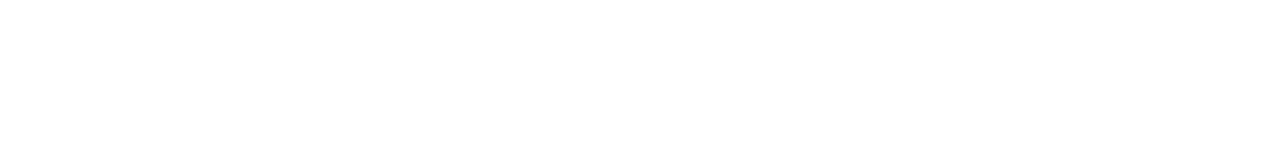
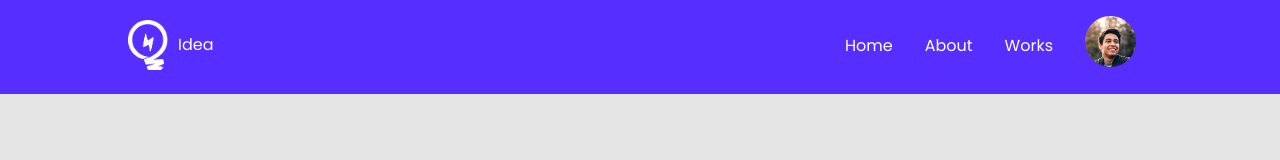
Before and after one commit to Sahariar/leader-board, a plain HTML site: page index.html in a window 1280 px wide. Drawn offline with Linux system fonts and the light colour scheme.

Commit message:
header top bar finished

```diff
--- a/css/style.css
+++ b/css/style.css
@@ -0,0 +1,58 @@
+body{
+    /* font-family: 'Open Sans', sans-serif; */
+    font-family: 'Poppins', sans-serif;
+    /* font-family: 'Roboto', sans-serif; */
+    margin: 0;
+    background-color: #E5E5E5;
+}
+
+/* Header top bar */
+
+.top-bar{
+width: 100%;
+height: 94px;
+left: 0px;
+top: 0px;
+background: #562EFF;
+}
+.container{
+    width: 80%;
+    margin: 0 auto;
+}
+.flex{
+    display: flex;
+    justify-content: space-between;
+}
+.main-menu ul{
+    display: flex;
+    flex-direction: row;
+    justify-content: space-between;
+    align-items: center;
+
+}
+.main-menu ul li{
+    list-style: none;
+    margin: 0 1em;
+}
+.main-menu ul li a,.logo-wrapper h4{
+    font-family: 'Poppins';
+font-style: normal;
+font-weight: 400;
+font-size: 16px;
+line-height: 24px;
+color: #FFFFFF;
+text-decoration: none;
+transition: color 1s ease;
+}
+.main-menu ul li a:hover{
+    color: grey;
+}
+.logo-wrapper{
+    display: flex;
+    align-items: center;
+}
+.logo-wrapper img{
+    width: 40px;
+    max-height: 52px;
+    padding-right: 10px;
+}
--- a/index.html
+++ b/index.html
@@ -1,12 +1,41 @@
 <!DOCTYPE html>
 <html lang="en">
+
 <head>
     <meta charset="UTF-8">
     <meta http-equiv="X-UA-Compatible" content="IE=edge">
     <meta name="viewport" content="width=device-width, initial-scale=1.0">
     <title>Leaderboard Landing Page</title>
+    <link rel="preconnect" href="https://fonts.googleapis.com">
+    <link rel="preconnect" href="https://fonts.gstatic.com" crossorigin>
+    <link
+        href="https://fonts.googleapis.com/css2?family=Open+Sans&family=Poppins&family=Roboto:wght@400;500&display=swap"
+        rel="stylesheet">
+    <link rel="stylesheet" href="css/style.css">
 </head>
+<!-- Start Header Section -->
+<header class="top-bar">
+    <div class="container">
+        <div class="flex">
+        <div class="logo-wrapper">
+            <img src="images/icons/logo.png" alt="Logo">
+            <h4>Idea</h4>
+        </div>
+        <nav class="main-menu">
+            <ul>
+                <li class="item-1"><a href="#">Home</a></li>
+                <li class="item-2"><a href="#">About</a></li>
+                <li class="item-3"><a href="#">Works</a></li>
+                <li class="item-4"><a href="#"><img src="images/icons/profile.png" alt=""></a></li>
+            </ul>
+        </nav>
+    </div>
+    </div>
+</header>
+<!-- End Header Section -->
+
 <body>
 
 </body>
+
 </html>
```
